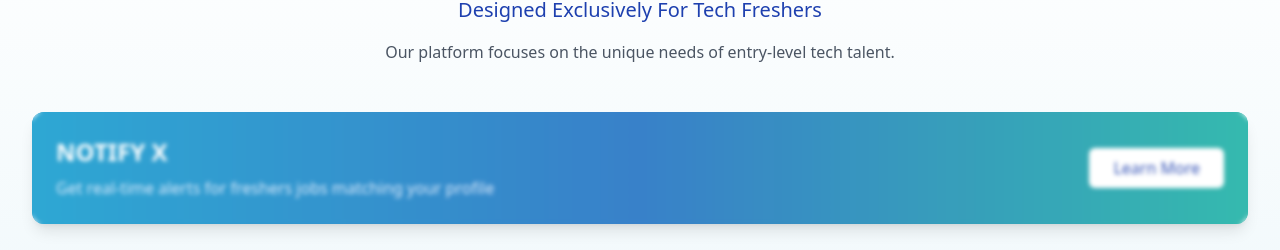
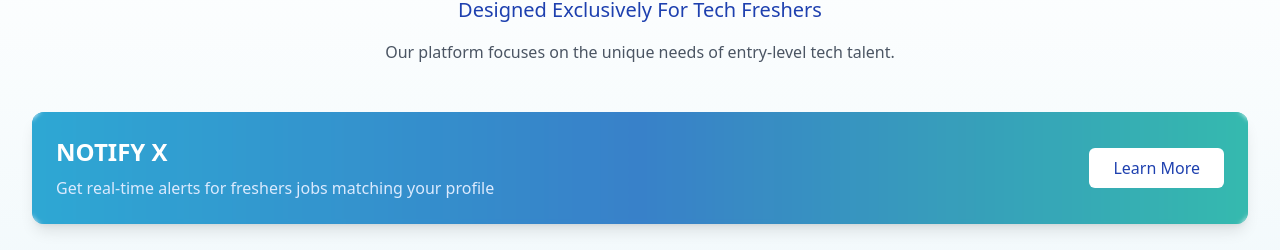
Before and after one commit to BitHiveTechnologies/X_Career-Website, a Next.js app: page / in a window 1280 px wide. Shown: the part 1291-1541 px from the top of the page. Built offline with nearby package versions, Linux system fonts and the light colour scheme.

Commit message:
fix this section also

```diff
--- a/app/page.tsx
+++ b/app/page.tsx
@@ -753,7 +753,7 @@ export default function Page() {
                                 data-oid="655_h6."
                             ></div>
                             <div
-                                className="flex flex-col md:flex-row items-center justify-between"
+                                className="flex flex-col md:flex-row items-center justify-between relative z-10"
                                 data-oid="::x6kfw"
                             >
                                 <div data-oid="dzz9twa">
```
